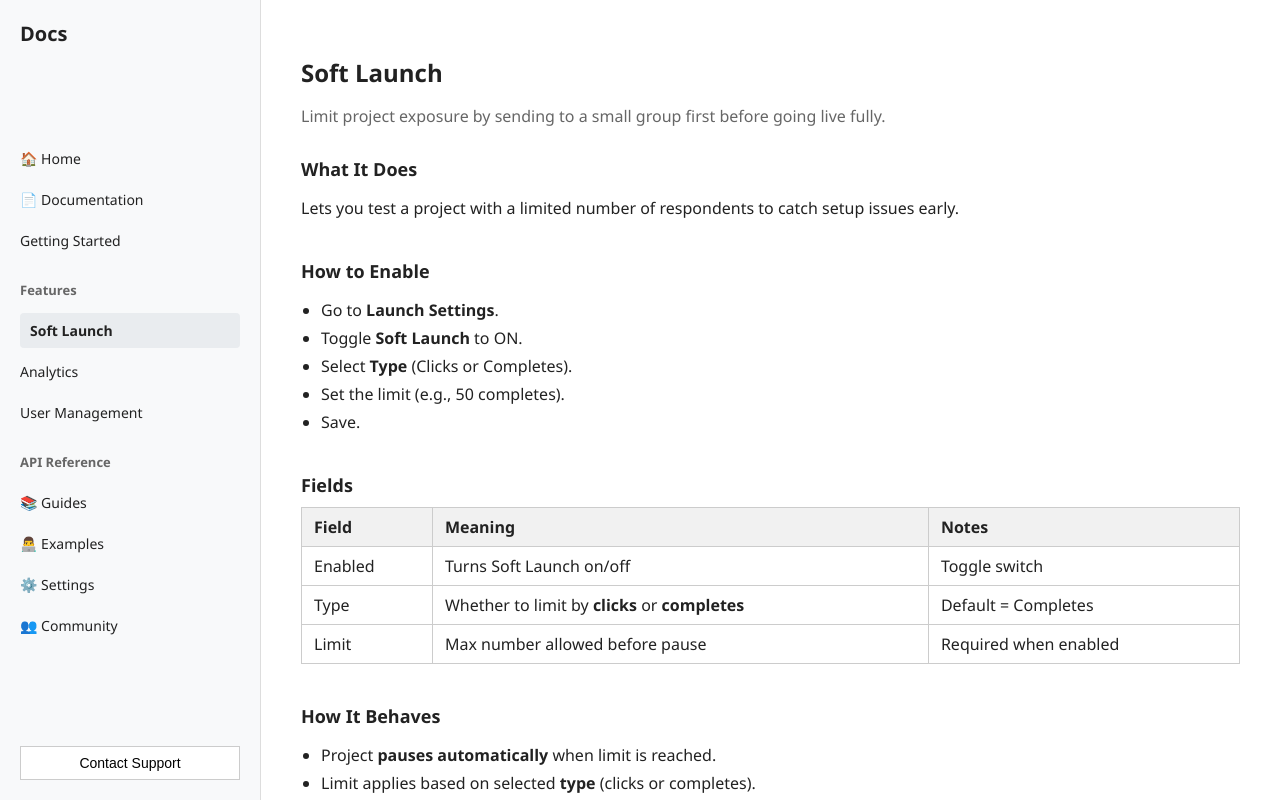
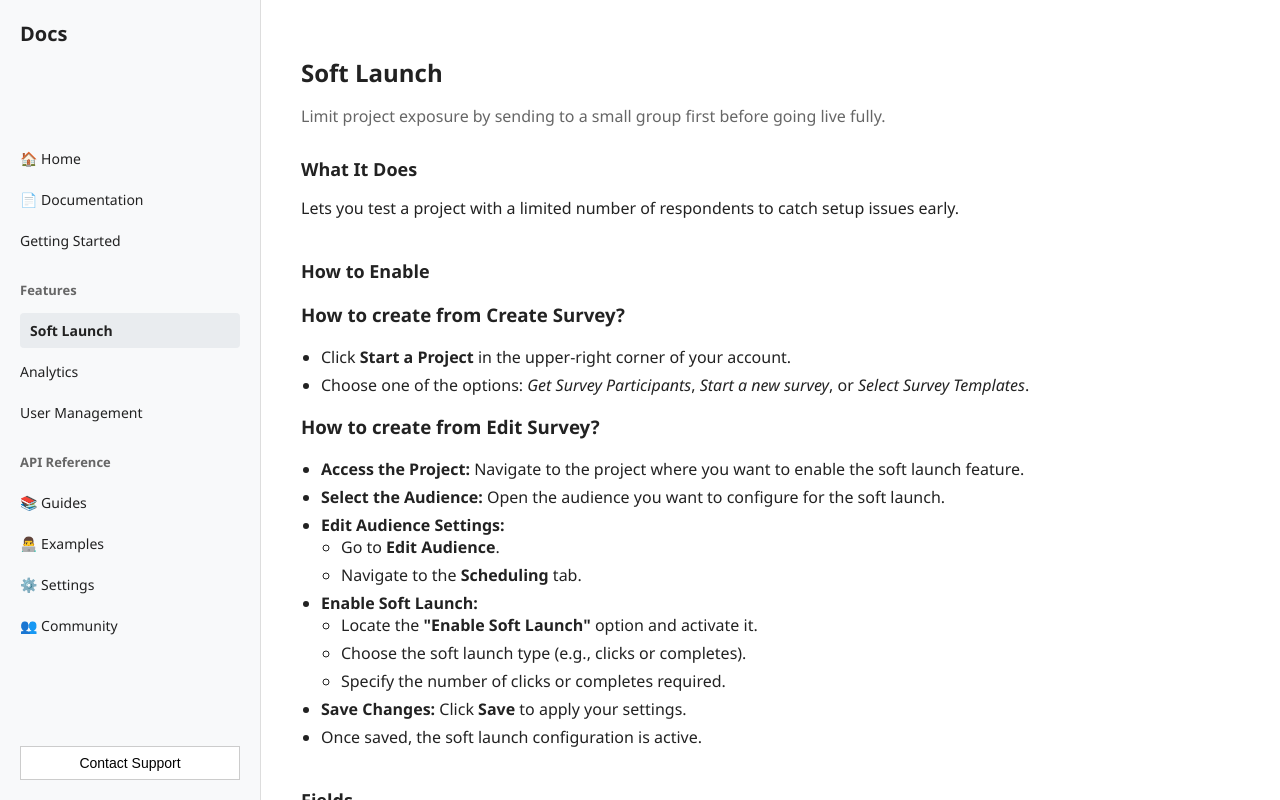
Before and after one commit to lakshmi-k02/makeopinion-help, a plain HTML site: page index.html in a window 1280 px wide. Drawn offline with Linux system fonts and the light colour scheme.

Commit message:
Gif folder

```diff
--- a/index.html
+++ b/index.html
@@ -40,14 +40,35 @@
 
       <section>
         <h2>How to Enable</h2>
+
+        <h3>How to create from Create Survey?</h3>
         <ul>
-          <li>Go to <strong>Launch Settings</strong>.</li>
-          <li>Toggle <strong>Soft Launch</strong> to ON.</li>
-          <li>Select <strong>Type</strong> (Clicks or Completes).</li>
-          <li>Set the limit (e.g., 50 completes).</li>
-          <li>Save.</li>
+          <li>Click <strong>Start a Project</strong> in the upper-right corner of your account.</li>
+          <li>Choose one of the options: <em>Get Survey Participants</em>, <em>Start a new survey</em>, or <em>Select Survey Templates</em>.</li>
+        </ul>
+
+        <h3>How to create from Edit Survey?</h3>
+        <ul>
+          <li><strong>Access the Project:</strong> Navigate to the project where you want to enable the soft launch feature.</li>
+          <li><strong>Select the Audience:</strong> Open the audience you want to configure for the soft launch.</li>
+          <li><strong>Edit Audience Settings:</strong>
+            <ul>
+              <li>Go to <strong>Edit Audience</strong>.</li>
+              <li>Navigate to the <strong>Scheduling</strong> tab.</li>
+            </ul>
+          </li>
+          <li><strong>Enable Soft Launch:</strong>
+            <ul>
+              <li>Locate the <strong>"Enable Soft Launch"</strong> option and activate it.</li>
+              <li>Choose the soft launch type (e.g., clicks or completes).</li>
+              <li>Specify the number of clicks or completes required.</li>
+            </ul>
+          </li>
+          <li><strong>Save Changes:</strong> Click <strong>Save</strong> to apply your settings.</li>
+          <li>Once saved, the soft launch configuration is active.</li>
         </ul>
       </section>
+
 
       <section>
         <h2>Fields</h2>
```
Also changed, not shown: gifs/soft launch - Click project.gif (added).
